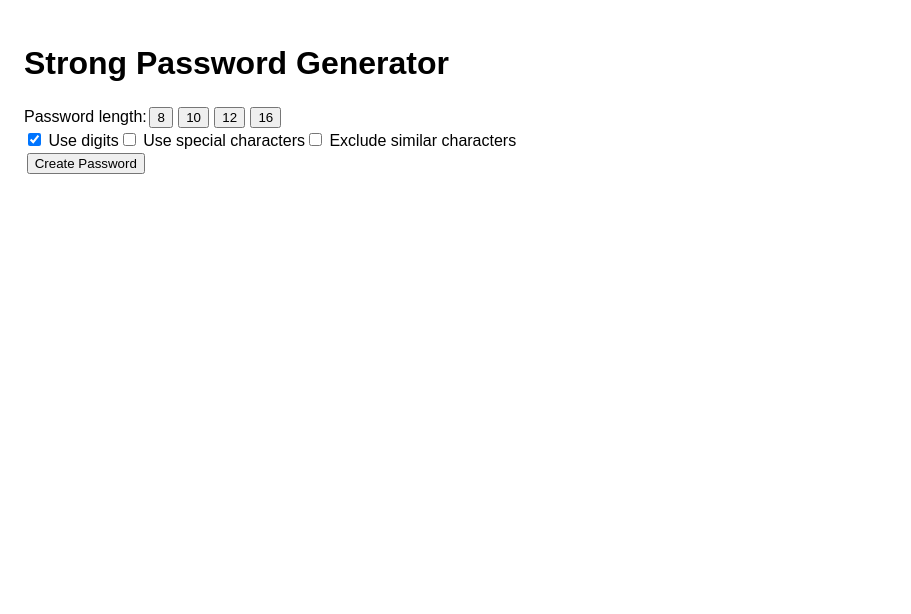
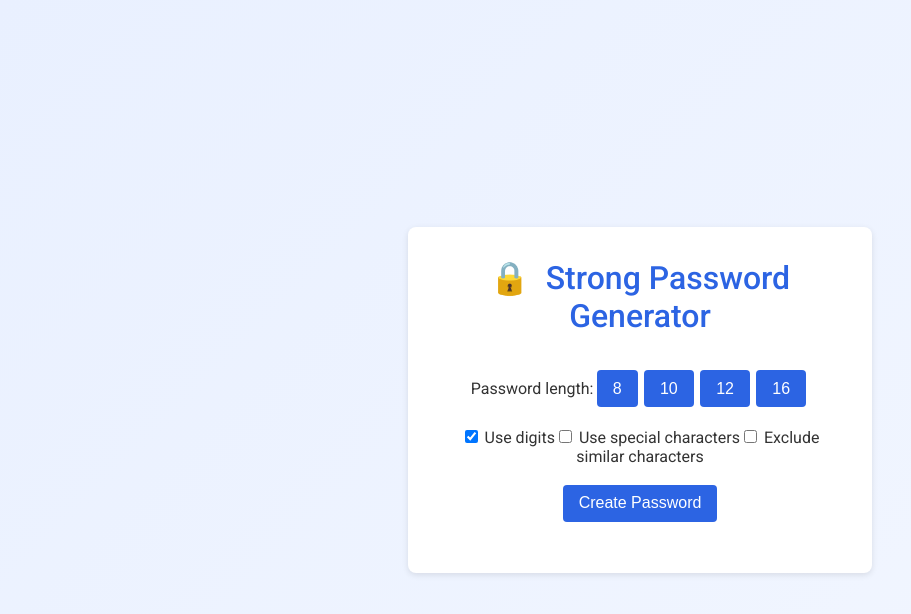
Before and after one commit to mescheryakov1/strongpassword, a website: page public/index.html in a window 1280 px wide. Shown: the whole page, without its empty margins (0-911 px from the left). Drawn offline with nearby package versions, Linux system fonts and the light colour scheme.

Commit message:
Improve design for modern secure feel

```diff
--- a/public/index.html
+++ b/public/index.html
@@ -4,11 +4,12 @@
   <meta charset="UTF-8">
   <title>Strong Password Generator</title>
   <link rel="stylesheet" href="styles.css">
+  <link href="https://fonts.googleapis.com/css2?family=Roboto:wght@400;500;700&display=swap" rel="stylesheet">
   <script src="https://cdn.jsdelivr.net/npm/vue@3/dist/vue.global.prod.js"></script>
 </head>
 <body>
-  <div id="app">
-    <h1>Strong Password Generator</h1>
+  <div id="app" class="container">
+    <h1><span class="lock">🔒</span> Strong Password Generator</h1>
     <div class="length">
       <label>Password length:</label>
       <button @click="setLength(8)">8</button>
--- a/public/styles.css
+++ b/public/styles.css
@@ -1,10 +1,66 @@
 body {
-  font-family: Arial, sans-serif;
-  padding: 1em;
+  font-family: 'Roboto', Arial, sans-serif;
+  background: linear-gradient(135deg, #e9f0ff, #f3f7ff);
+  display: flex;
+  align-items: center;
+  justify-content: center;
+  min-height: 100vh;
+  margin: 0;
+  color: #333;
 }
+
+.container {
+  background: #fff;
+  padding: 2em;
+  border-radius: 8px;
+  box-shadow: 0 2px 6px rgba(0, 0, 0, 0.1);
+  text-align: center;
+  max-width: 400px;
+  width: 100%;
+}
+
+h1 {
+  margin-top: 0;
+  margin-bottom: 1em;
+  color: #2c64e3;
+  font-weight: 500;
+}
+
+.lock {
+  margin-right: 0.25em;
+}
+
+.length,
+.options,
+.actions {
+  margin-bottom: 1em;
+}
+
 button {
+  background: #2c64e3;
+  color: #fff;
+  border: none;
+  padding: 0.6em 1em;
+  border-radius: 4px;
+  cursor: pointer;
   margin: 0.2em;
+  font-size: 1em;
 }
+
+button:hover {
+  background: #2456c0;
+}
+
 .result input {
-  width: 300px;
+  width: 100%;
+  padding: 0.5em;
+  border: 1px solid #ccc;
+  border-radius: 4px;
+  margin-bottom: 0.5em;
 }
+
+.timer {
+  margin-top: 0.5em;
+  font-size: 0.9em;
+  color: #555;
+}
```
